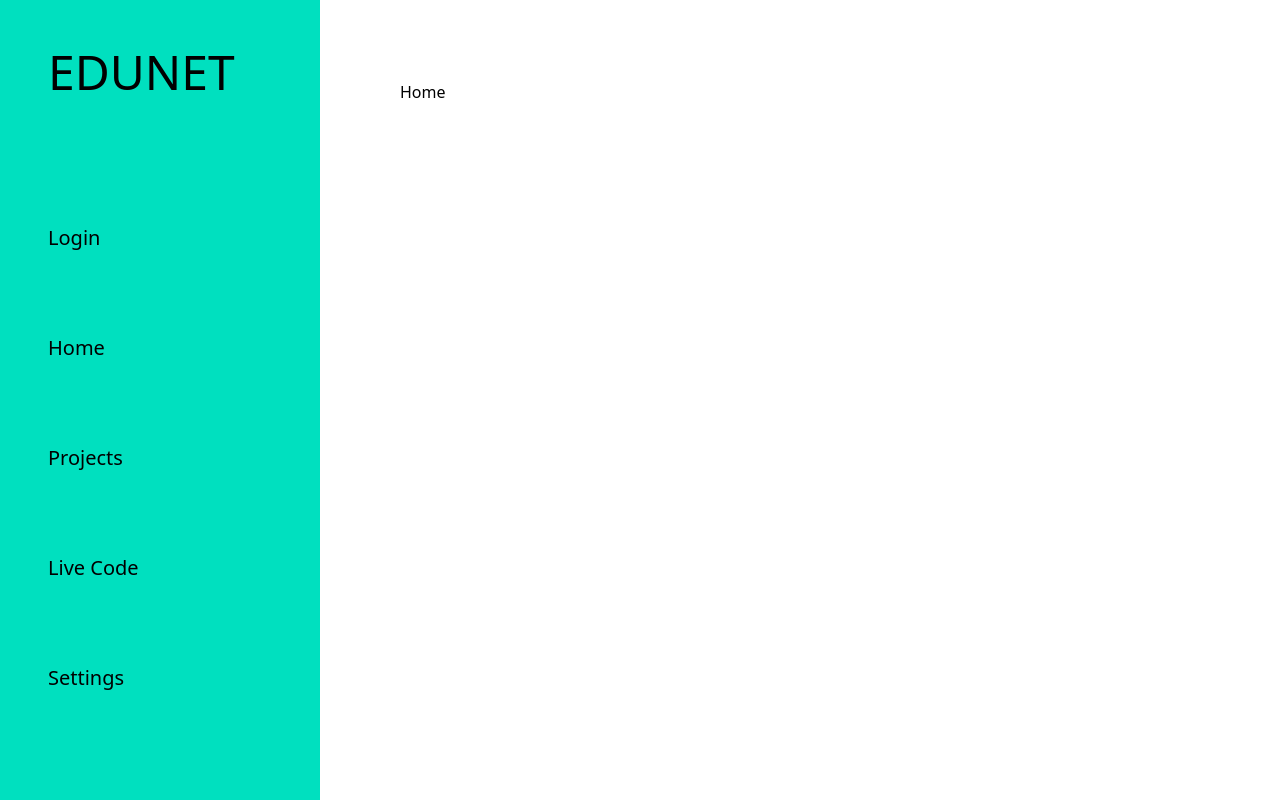
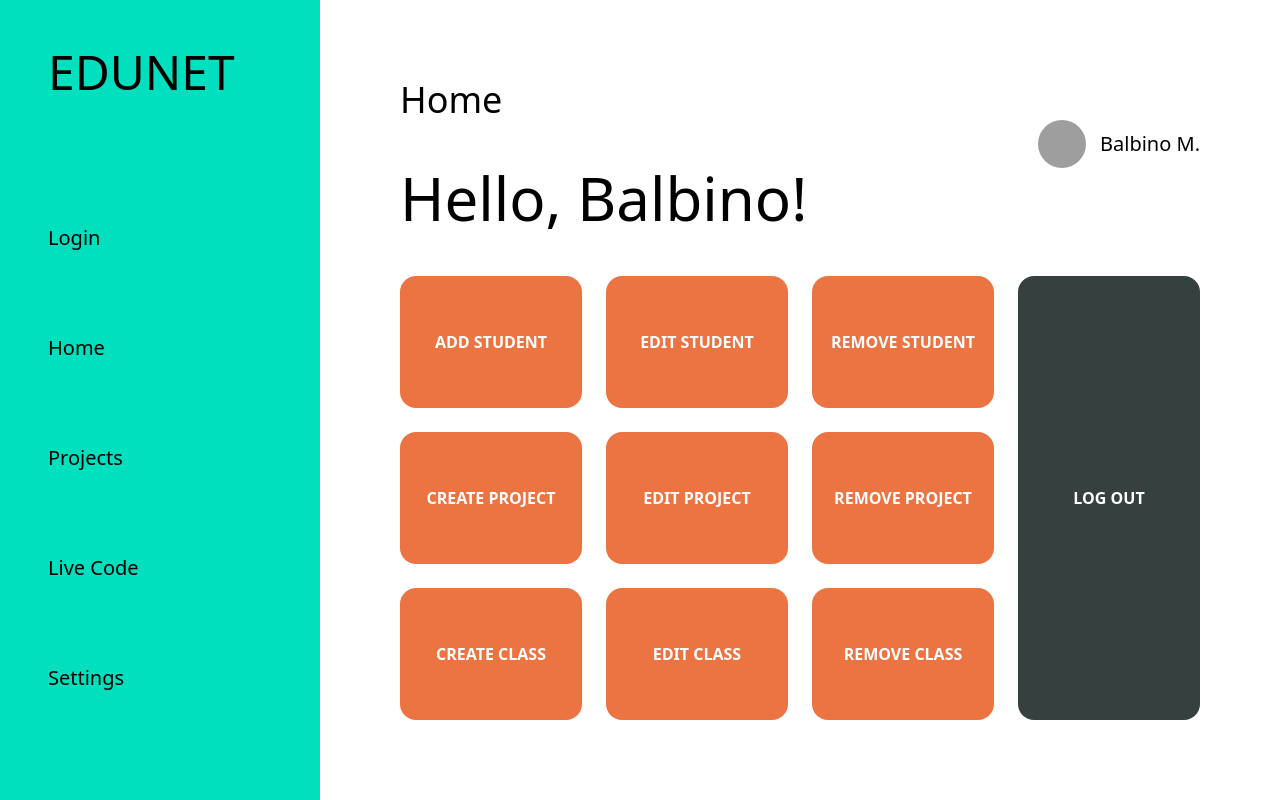
Before and after one commit to Balbino-Creator/EduNet, a React (Vite) app in the folder client/: page /home in a window 1280 px wide. Built offline with nearby package versions, Linux system fonts and the light colour scheme; grey boxes are pictures that could not be loaded.

Commit message:
Added basic home page

```diff
--- a/client/src/index.css
+++ b/client/src/index.css
@@ -6,6 +6,10 @@
     --color-tertiary: #36403E;
 }
 
+*{
+    box-sizing: border-box;
+}
+
 p, a, input{
     font-size: 20px;
 }
--- a/client/src/layouts/Layout.tsx
+++ b/client/src/layouts/Layout.tsx
@@ -3,7 +3,7 @@ import { Outlet, Link } from "react-router-dom"
 export default function Layout() {
   return (
     <>
-      <div className="flex h-screen box-border">
+      <div className="flex h-screen">
         <aside className="w-80 pl-12 pt-12 bg-primary flex flex-col">
           <h2 className="uppercase text-5xl mb-5">EduNet</h2>
           <nav className="flex-1">
--- a/client/src/views/Home.tsx
+++ b/client/src/views/Home.tsx
@@ -1,5 +1,32 @@
 export default function Home() {
   return (
-    <div>Home</div>
+    <>
+      <div className="flex flex-col h-full">
+        <section>
+          <h3 className="text-4xl">Home</h3>
+          <div className="flex justify-end items-center gap-3.5">
+            <img src="/python-logo.jpg" alt="foto perfil" className="w-12 h-12 rounded-full object-cover"/>
+            <p>Balbino M.</p>
+          </div>
+          <h1 className="text-6xl mb-12">Hello, Balbino!</h1>
+        </section>
+        <div className="grid grid-cols-4 gap-6 h-full flex-1">
+          <div className="col-span-3 grid grid-cols-3 gap-6">
+            <button className="bg-secundary text-white font-semibold rounded-2xl">ADD STUDENT</button>
+            <button className="bg-secundary text-white font-semibold rounded-2xl">EDIT STUDENT</button>
+            <button className="bg-secundary text-white font-semibold rounded-2xl">REMOVE STUDENT</button>
+
+            <button className="bg-secundary text-white font-semibold rounded-2xl">CREATE PROJECT</button>
+            <button className="bg-secundary text-white font-semibold rounded-2xl">EDIT PROJECT</button>
+            <button className="bg-secundary text-white font-semibold rounded-2xl">REMOVE PROJECT</button>
+
+            <button className="bg-secundary text-white font-semibold rounded-2xl">CREATE CLASS</button>
+            <button className="bg-secundary text-white font-semibold rounded-2xl">EDIT CLASS</button>
+            <button className="bg-secundary text-white font-semibold rounded-2xl">REMOVE CLASS</button>
+          </div>
+          <button className="bg-tertiary text-white font-semibold rounded-2xl">LOG OUT</button>
+        </div>
+      </div>
+    </>
   )
 }
```
